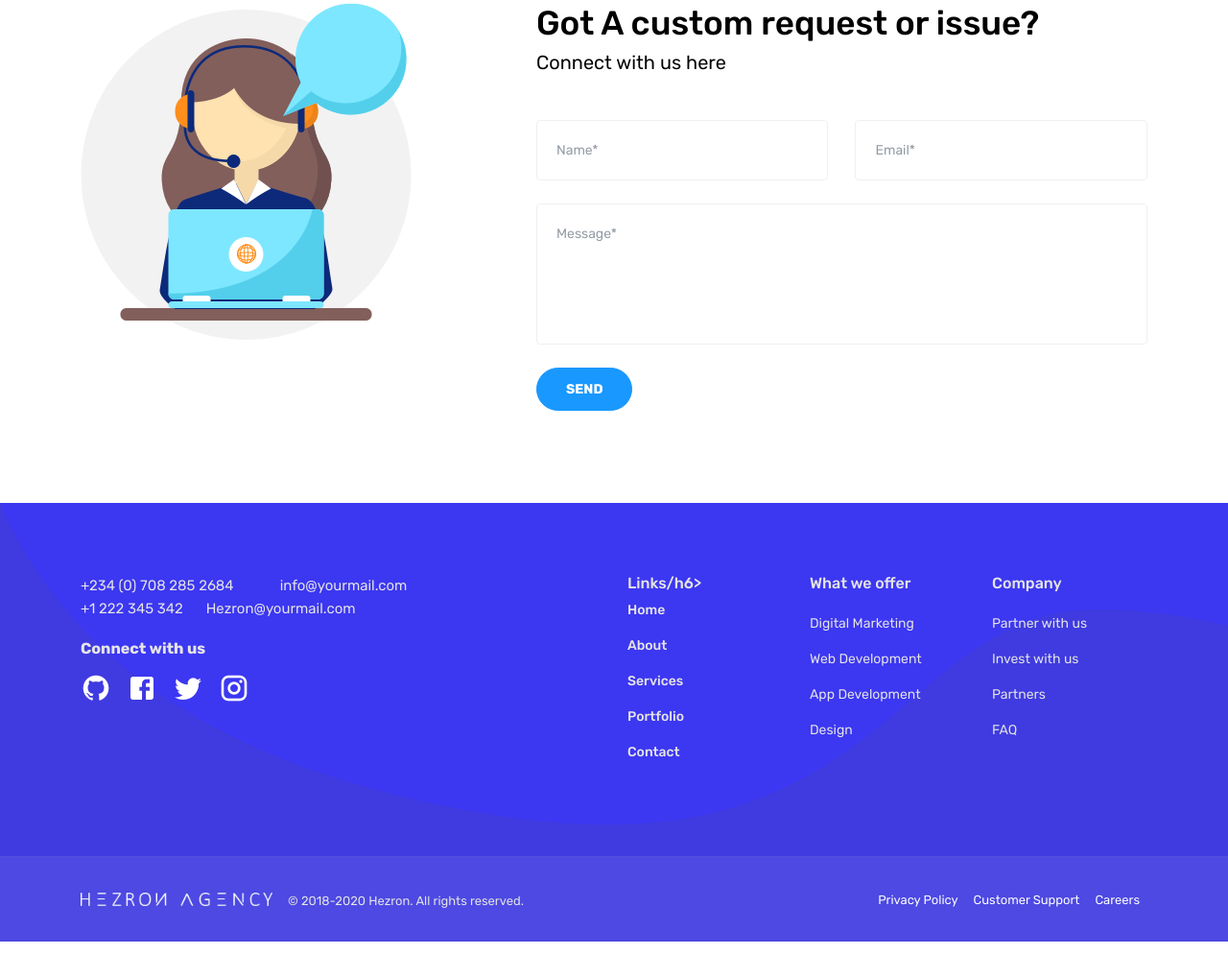
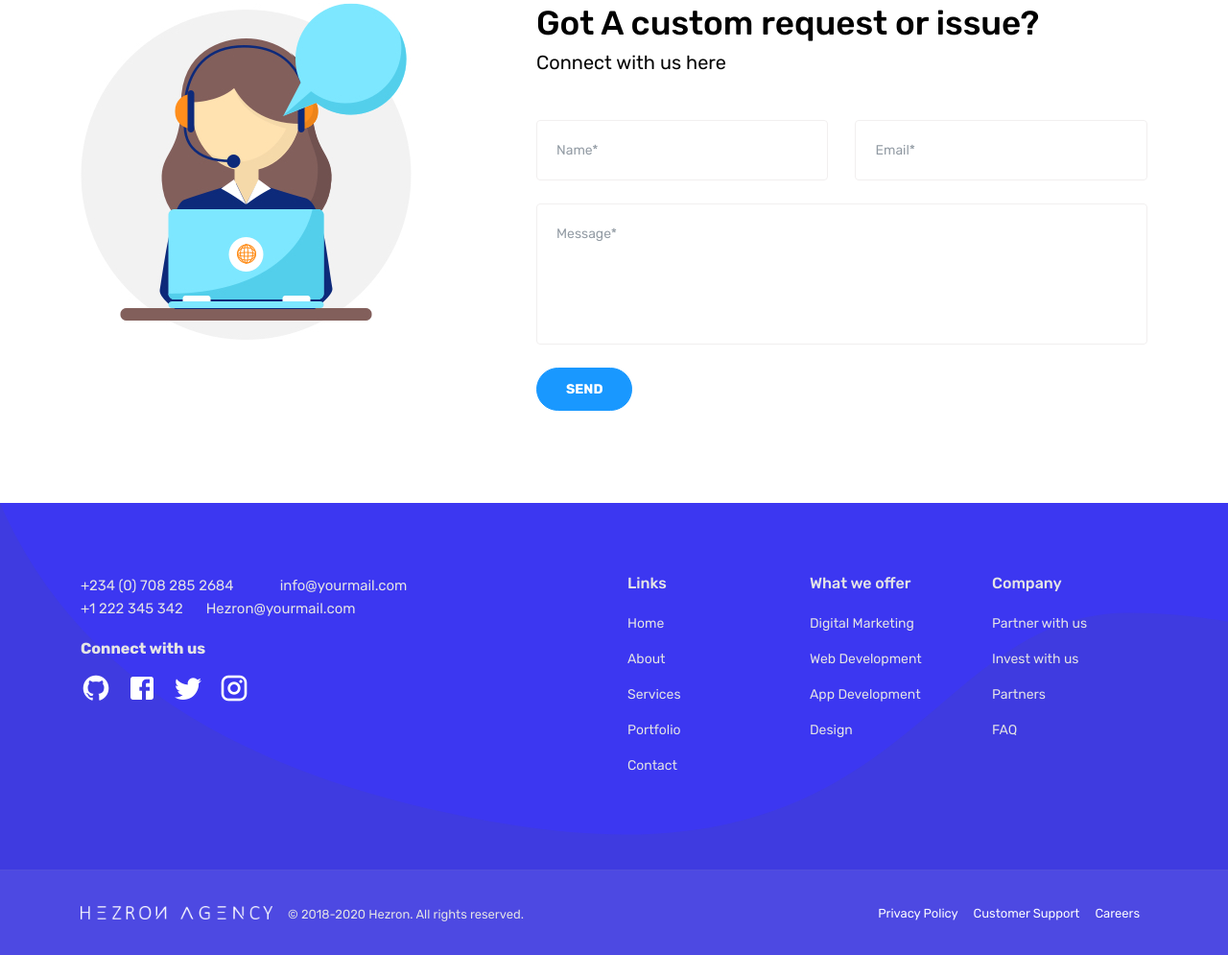
Before and after one commit to Temiloluwa-ade/Hezron, a plain HTML site: page index.html in a window 1280 px wide. Shown: the part 4265-5260 px from the top of the page at 96% size. Drawn offline with Linux system fonts and the light colour scheme.

Commit message:
Silly issue with The footer links

```diff
--- a/index.html
+++ b/index.html
@@ -568,7 +568,7 @@
 					<div class="col-sm-6">
 						<div class="row">
 							<div class="col-sm-4">
-								<h6 class="footer-title">Links/h6>
+								<h6 class="footer-title">Links</h6>
 								<ul class="list-footer">
 									<li><a href="#" class="footer-link">Home</a></li>
 									<li><a href="#" class="footer-link">About</a></li>
```
Also changed, not shown: 1 other file.
